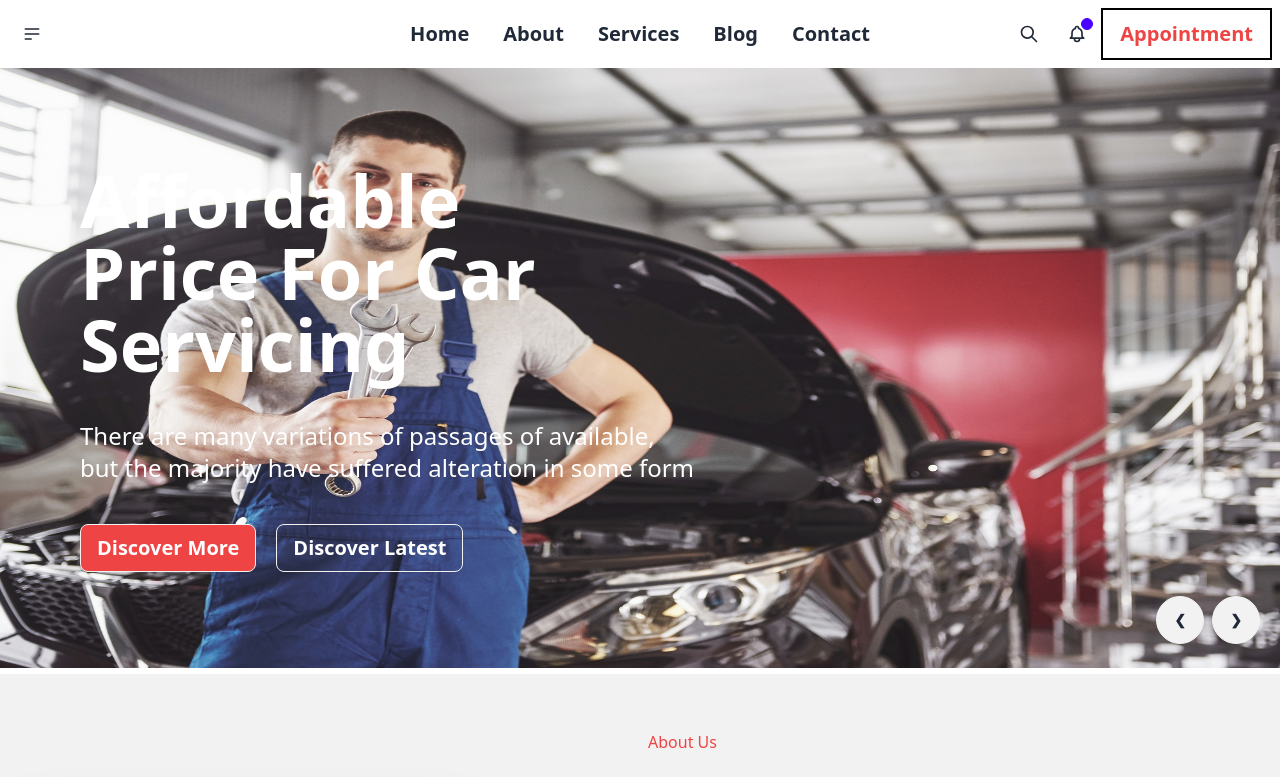
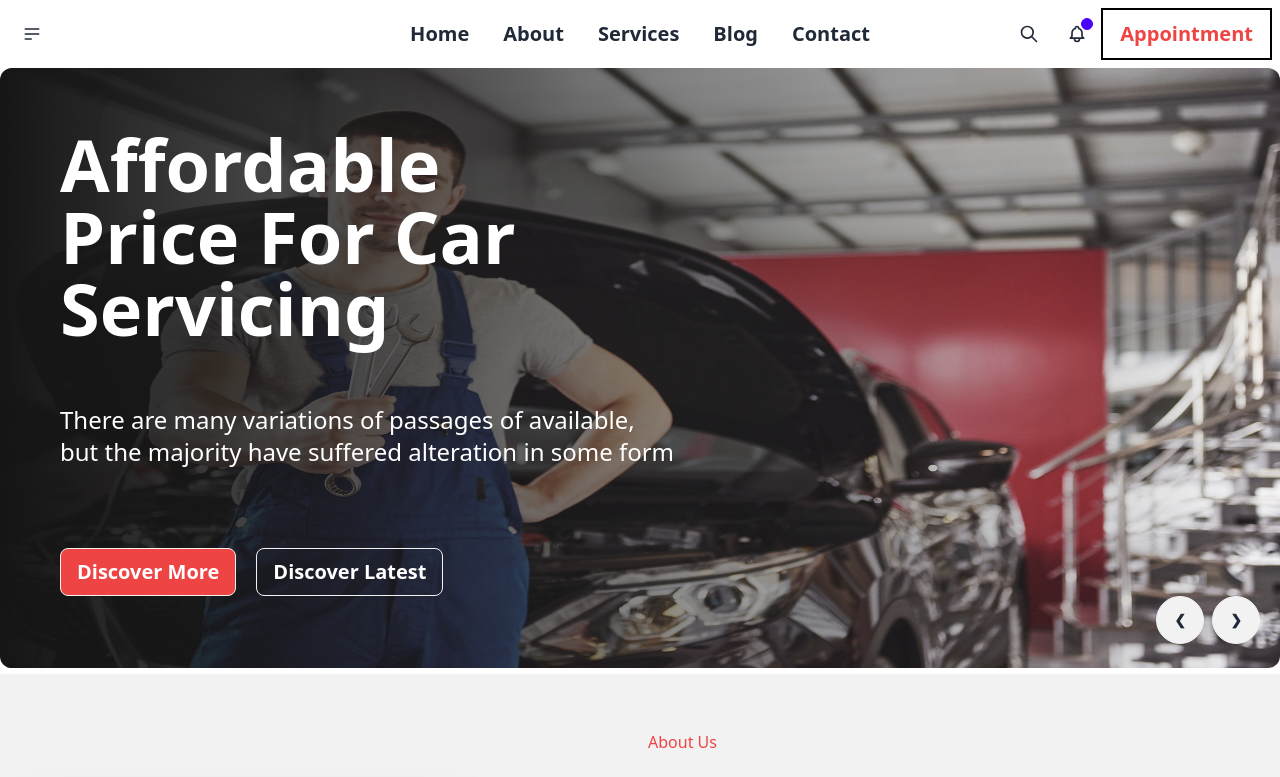
Before and after one commit to Shariful4447/car-geraze-shop, a React (Vite) app: page / in a window 1280 px wide. Shown: the top 777 px of the page. Built offline with nearby package versions, Linux system fonts and the light colour scheme.

Commit message:
banner section done

```diff
--- a/src/Pages/HomeBannner/HomeBanner.jsx
+++ b/src/Pages/HomeBannner/HomeBanner.jsx
@@ -9,11 +9,11 @@ const HomeBanner = () => {
         <div>
             <div className="carousel w-full h-[600px]">
                 <div id="slide1" className="carousel-item relative w-full">
-                    <img src={firstBanner} className="w-full h-full" />
-                    <div className="absolute justify-start transform -translate-y-1/2 left-5 right-5 top-1/2 gap-2 ml-10 w-full">
-                        <p className="text-7xl mb-5 font-bold text-white p-5">Affordable <br /> Price For Car <br /> Servicing</p>
-                        <p className="m-5 text-2xl text-white">There are many variations of passages of  available,<br /> but the majority have suffered alteration in some form</p>
-                        <div className="m-5 flex gap-5 mt-10 ">
+                    <img src={firstBanner} className="w-full rounded-xl" />
+                    <div className="absolute justify-start transform -translate-y-1/2  top-1/2 h-full w-full bg-gradient-to-r from-[#151515] to-[rgba(21,21,21,0)] rounded-xl">
+                        <p className="text-7xl ml-10 mt-10 mb-5 font-bold text-white p-5">Affordable <br /> Price For Car <br /> Servicing</p>
+                        <p className="ml-10 text-2xl text-white p-5">There are many variations of passages of  available,<br /> but the majority have suffered alteration in some form</p>
+                        <div className="ml-10 p-5 flex gap-5 mt-10 ">
                             <button className="btn bg-red-500 font-bold text-xl text-white">Discover More</button>
                             <button className="btn bg-transparent font-bold text-xl text-white">Discover Latest</button>
 
@@ -26,11 +26,11 @@ const HomeBanner = () => {
                     </div>
                 </div>
                 <div id="slide2" className="carousel-item relative w-full">
-                    <img src={secondBanner} className="w-full" />
-                    <div className="absolute justify-start transform -translate-y-1/2 left-5 right-5 top-1/2 gap-2 ml-10 w-full">
-                        <p className="text-7xl mb-5 font-bold text-white p-5">Affordable <br /> Price For Car <br /> Servicing</p>
-                        <p className="m-5 text-2xl text-white">There are many variations of passages of  available,<br /> but the majority have suffered alteration in some form</p>
-                        <div className="m-5 flex gap-5 mt-10 ">
+                    <img src={secondBanner} className="w-full rounded-xl" />
+                    <div className="absolute justify-start transform -translate-y-1/2   top-1/2 gap-2 h-full w-full bg-gradient-to-r from-[#151515] to-[rgba(21,21,21,0)] rounded-xl">
+                        <p className="text-7xl ml-10 mt-10 mb-5 font-bold text-white p-5">Affordable <br /> Price For Car <br /> Servicing</p>
+                        <p className="ml-10 text-2xl text-white p-5">There are many variations of passages of  available,<br /> but the majority have suffered alteration in some form</p>
+                        <div className="ml-10 p-5 flex gap-5 mt-10 ">
                             <button className="btn bg-red-500 font-bold text-xl text-white">Discover More</button>
                             <button className="btn bg-transparent font-bold text-xl text-white">Discover Latest</button>
 
@@ -43,11 +43,11 @@ const HomeBanner = () => {
                     </div>
                 </div>
                 <div id="slide3" className="carousel-item relative w-full">
-                    <img src={thirdBanner} className="w-full" />
-                    <div className="absolute justify-start transform -translate-y-1/2 left-5 right-5 top-1/2 gap-2 ml-10 w-full">
-                        <p className="text-7xl mb-5 font-bold text-white p-5">Affordable <br /> Price For Car <br /> Servicing</p>
-                        <p className="m-5 text-2xl text-white">There are many variations of passages of  available,<br /> but the majority have suffered alteration in some form</p>
-                        <div className="m-5 flex gap-5 mt-10 ">
+                    <img src={thirdBanner} className="w-full rounded-xl" />
+                    <div className="absolute justify-start transform -translate-y-1/2   top-1/2 gap-2 h-full w-full bg-gradient-to-r from-[#151515] to-[rgba(21,21,21,0)] rounded-xl">
+                        <p className="text-7xl ml-10 mt-10 mb-5 font-bold text-white p-5">Affordable <br /> Price For Car <br /> Servicing</p>
+                        <p className="ml-10 text-2xl text-white p-5">There are many variations of passages of  available,<br /> but the majority have suffered alteration in some form</p>
+                        <div className="ml-10 p-5 flex gap-5 mt-10 ">
                             <button className="btn bg-red-500 font-bold text-xl text-white">Discover More</button>
                             <button className="btn bg-transparent font-bold text-xl text-white">Discover Latest</button>
 
@@ -60,11 +60,11 @@ const HomeBanner = () => {
                     </div>
                 </div>
                 <div id="slide4" className="carousel-item relative w-full">
-                    <img src={fourthBanner} className="w-full" />
-                    <div className="absolute justify-start transform -translate-y-1/2 left-5 right-5 top-1/2 gap-2 ml-10 w-full">
-                        <p className="text-7xl mb-5 font-bold text-white p-5">Affordable <br /> Price For Car <br /> Servicing</p>
-                        <p className="m-5 text-2xl text-white">There are many variations of passages of  available,<br /> but the majority have suffered alteration in some form</p>
-                        <div className="m-5 flex gap-5 mt-10 ">
+                    <img src={fourthBanner} className="w-full rounded-xl" />
+                    <div className="absolute justify-start transform -translate-y-1/2   top-1/2 gap-2 h-full w-full bg-gradient-to-r from-[#151515] to-[rgba(21,21,21,0)] rounded-xl">
+                        <p className="text-7xl ml-10 mt-10 mb-5 font-bold text-white p-5">Affordable <br /> Price For Car <br /> Servicing</p>
+                        <p className="ml-10 text-2xl text-white p-5">There are many variations of passages of  available,<br /> but the majority have suffered alteration in some form</p>
+                        <div className="ml-10 p-5 flex gap-5 mt-10 ">
                             <button className="btn bg-red-500 font-bold text-xl text-white">Discover More</button>
                             <button className="btn bg-transparent font-bold text-xl text-white">Discover Latest</button>
 
```
